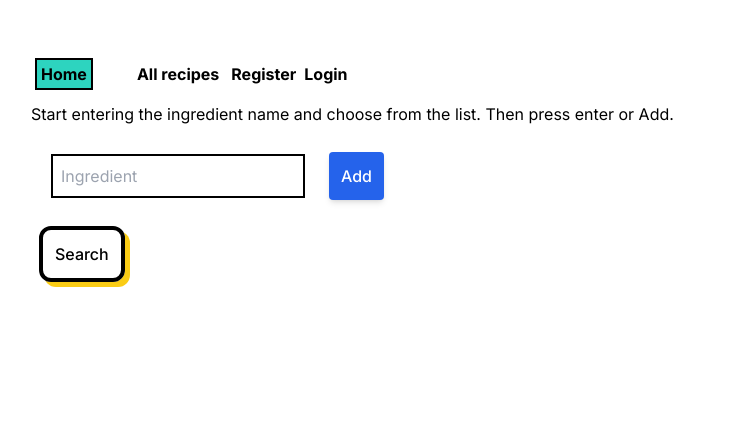
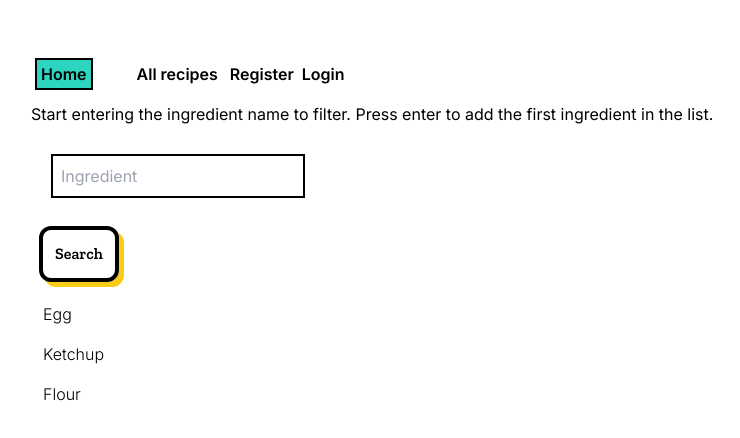
Before and after one commit to bibarsIs/nextjs-recipes, a Next.js app: page / in a window 1280 px wide. Shown: the top 438 px of the page, without its empty margins (67-807 px from the left). Built offline with nearby package versions, Linux system fonts and the light colour scheme.

Commit message:
refactored list items

```diff
--- a/app/layout.tsx
+++ b/app/layout.tsx
@@ -1,18 +1,19 @@
 import './globals.css'
 import React from "react";
-import {Inter} from '@next/font/google'
+import {Inter, Zilla_Slab} from '@next/font/google'
 import Navbar from "../components/Navbar";
 
 const inter = Inter({
     subsets: ['latin'],
+    weight: ['300', '400', '600', '900'],
     variable: '--font-inter',
 })
 
-// not yet working as of december 2022
+//tailwind variable not yet working for me as of december 2022
 /*const zillaSlab = Zilla_Slab({
     subsets: ['latin'],
     variable: '--font-zilla-slab',
-    weight: '300',
+    weight: '400',
 })
 
 const roboto = Roboto({
--- a/app/page.tsx
+++ b/app/page.tsx
@@ -3,7 +3,7 @@ import IngredientSearch from '../components/IngredientSearch'
 export default async function Page() {
     return (
         <div>
-            <h1>Start entering the ingredient name and choose from the list. Then press enter or Add.</h1>
+            <h1>Start entering the ingredient name to filter. Press enter to add the first ingredient in the list.</h1>
             <IngredientSearch></IngredientSearch>
         </div>
     );
--- a/components/AddedIngredient.tsx
+++ /dev/null
@@ -1,7 +0,0 @@
-export default function AddedIngredient({ingredient} : {
-    ingredient: string
-}) {
-    return (
-        <li className='cursor-pointer m-2'>{ingredient}</li>
-    );
-}
--- a/components/IngredientSearch.tsx
+++ b/components/IngredientSearch.tsx
@@ -1,13 +1,13 @@
 'use client'
 import {useForm, SubmitHandler} from "react-hook-form";
 import ButtonBrutal from "./buttons/ButtonBrutal";
-import {useEffect, useState} from "react";
-import AddedIngredient from "./AddedIngredient";
-import Button from "./buttons/Button";
+import React, {useEffect, useState} from "react";
+import IngredientsList from "./ingredientLists/IngredientsList";
+import AddedIngredientsList from "./ingredientLists/AddedIngredientsList";
 
 type Inputs = {
     example: string,
-    exampleRequired: string,
+    ingredient: string,
 };
 
 // fetch ingredients
@@ -21,59 +21,47 @@ async function getIngredients() {
 }
 
 export default function IngredientSearch() {
-    const {register, handleSubmit, formState: {errors}} = useForm<Inputs>();
 
-    const onSubmit: SubmitHandler<Inputs> = data => console.log(data);
-
-    // map ingredients to datalist options\
-    const [ingredients, setIngredients] = useState([])
     useEffect(() => {
         getIngredients().then((data) => {
             setIngredients(data)
         })
     }, [])
 
-    const ingredientsOptions = ingredients.map((ingredient: string): JSX.Element => {
-        return (<option key={ingredient} value={ingredient}/>)
-    })
-
+    // all ingredients fetched from the api
+    const [ingredients, setIngredients] = useState([])
     // addedIngredients used for searching recipes
     const [addedIngredients, setAddedIngredients] = useState<string[]>([])
     // ingredient in the input
     const [ingredient, setIngredient] = useState('')
 
     function findRecipes() {
+    }
+
+    // ingredient input change
+    function handleIngredientChange(event: { target: { value: React.SetStateAction<string>; }; }) {
+        setIngredient(event.target.value)
+    }
+    // adds first filtered ingredient when user presses Enter key for convenience.
+    function addFirstFilteredIngredient(event: React.FormEvent<HTMLFormElement>) {
+        event.preventDefault()
 
     }
 
-    // render
+// render
     return (
         <div>
-            <form onSubmit={handleSubmit(onSubmit)} className=''>
-                {/* include validation with required or other standard HTML validation rules */}
-                {ingredient}
-                <input {...register('exampleRequired', {required: true})} autoComplete='off' placeholder='Ingredient'
+            <form onSubmit={addFirstFilteredIngredient}>
+                <input type='text' autoComplete='off' placeholder='Ingredient'
                        value={ingredient}
-                       onChange={event => setIngredient(event.target.value)}
+                       onChange={handleIngredientChange}
                        list='ingredients'
                        className='p-2 m-4'/>
-                {/* errors will return when field validation fails  */}
-                {errors.exampleRequired && <span>This field is required</span>}
+            </form>
+            <ButtonBrutal type="submit" onClick={findRecipes}>Search</ButtonBrutal>
 
-                <datalist id='ingredients'>
-                    {ingredientsOptions}
-                </datalist>
-                <Button type="submit"
-                        onClick={() => setAddedIngredients([...addedIngredients, ingredient])}>Add</Button>
-
-            </form>
-
-            <ButtonBrutal type="submit" onClick={findRecipes}>Search</ButtonBrutal>
-            <ul className='inline-flex flex-row'>
-                {addedIngredients.map((ingredient) => {
-                    return <AddedIngredient key={ingredient} ingredient={ingredient}></AddedIngredient>
-                })}
-            </ul>
+            <AddedIngredientsList addedIngredients={addedIngredients} setAddedIngredients={setAddedIngredients}></AddedIngredientsList>
+            <IngredientsList ingredients={ingredients} setAddedIngredients={setAddedIngredients}></IngredientsList>
         </div>
 
     );
--- a/components/Navbar.tsx
+++ b/components/Navbar.tsx
@@ -2,7 +2,7 @@ import Link from "next/link";
 
 export default function Navbar() {
     return (
-        <ul className='flex flex-row font-bold'>
+        <ul className='flex flex-row font-semibold'>
             <li className='pr-8'><Link href='/'><span className='border-2 border-black bg-teal-400'>Home</span></Link></li>
 
             <li><Link href='/recipes'>All recipes</Link></li>
--- a/components/buttons/ButtonBrutal.tsx
+++ b/components/buttons/ButtonBrutal.tsx
@@ -1,9 +1,18 @@
 import '../../app/globals.css'
 import React from "react";
+import {Zilla_Slab} from '@next/font/google'
+
+const zillaSlab = Zilla_Slab({
+    subsets: ['latin'],
+    variable: '--font-zilla-slab',
+    weight: ['600'],
+})
 
 export default function ButtonBrutal({type, onClick, children} : {type: "button" | "submit" | "reset" | undefined, onClick :React.MouseEventHandler, children: string}) {
+
+
     return (
-        <button type={type} onClick={onClick} className="font-medium border-4 border-black p-3 m-2 shadow-brutal shadow-yellow-400 rounded-xl">
+        <button type={type} onClick={onClick} className={`${zillaSlab.className} font-medium border-4 border-black p-3 m-2 shadow-brutal shadow-yellow-400 rounded-xl`}>
             {children}
         </button>
     );
--- /dev/null
+++ b/components/ingredientLists/AddedIngredientItem.tsx
@@ -0,0 +1,10 @@
+import React from "react";
+
+export default function AddedIngredientItem({onClick, children}: {
+    onClick: React.MouseEventHandler,
+    children: string
+}) {
+    return (
+        <li onClick={onClick} className={`cursor-pointer font-light m-2`}>{children}</li>
+    );
+}
--- /dev/null
+++ b/components/ingredientLists/AddedIngredientsList.tsx
@@ -0,0 +1,29 @@
+import React from "react";
+import IngredientItem from "./IngredientItem";
+import AddedIngredientItem from "./AddedIngredientItem";
+
+{/*List of ingredients to be added to user's lists*/
+}
+export default function AddedIngredientsList({addedIngredients, setAddedIngredients}: {
+    addedIngredients: string[],
+    setAddedIngredients: React.Dispatch<React.SetStateAction<string[]>>,
+}) {
+
+    // adds ingredient to addedIngredients array
+    function handleRemoveIngredient(ingredient: string, event: React.MouseEvent<Element>) {
+        setAddedIngredients(prevState => {
+            return prevState.includes(ingredient) ? prevState : [...prevState, ingredient]
+        })
+    }
+
+    return (
+        <ul className='inline-flex flex-row'>
+            {addedIngredients.map((ingredient) => {
+                return <AddedIngredientItem onClick={() => {
+                    setAddedIngredients(addedIngredients.filter(word => word !== ingredient))
+                }}
+                                       key={ingredient}>{ingredient}</AddedIngredientItem>
+            })}
+        </ul>
+    )
+}
--- /dev/null
+++ b/components/ingredientLists/IngredientItem.tsx
@@ -0,0 +1,11 @@
+import React from "react";
+
+export default function IngredientItem({onClick, isAdded, children}: {
+    onClick: React.MouseEventHandler,
+    isAdded: boolean,
+    children: string
+}) {
+    return (
+        <li onClick={onClick} className={`cursor-pointer font-light m-2 ${isAdded ? 'line-through' : ''}`}>{children}</li>
+    );
+}
--- /dev/null
+++ b/components/ingredientLists/IngredientsList.tsx
@@ -0,0 +1,29 @@
+import IngredientItem from "./IngredientItem";
+import React, {useEffect, useState} from "react";
+
+{/*List of ingredients to be added to user's lists*/
+}
+export default function IngredientsList({ingredients, setAddedIngredients}: {
+    ingredients: string[],
+    setAddedIngredients: React.Dispatch<React.SetStateAction<string[]>>,
+}) {
+
+    // adds ingredient to addedIngredients array
+    function handleAddIngredient(ingredient: string, event: React.MouseEvent<Element>) {
+        setAddedIngredients(prevState => {
+            return prevState.includes(ingredient) ? prevState : [...prevState, ingredient]
+        })
+    }
+
+
+    const [isAdded, setIsAdded] = useState(false)
+    return (
+        <ul>
+            {ingredients.map((ingredient) => {
+                return <IngredientItem onClick={(event) => handleAddIngredient(ingredient, event)}
+                                       isAdded={isAdded}
+                                       key={ingredient}>{ingredient}</IngredientItem>
+            })}
+        </ul>
+    )
+}
--- a/package.json
+++ b/package.json
@@ -19,6 +19,7 @@
     "react": "18.2.0",
     "react-dom": "18.2.0",
     "react-hook-form": "^7.41.2",
+    "react-select": "^5.7.0",
     "typescript": "4.9.4"
   },
   "devDependencies": {
--- a/tailwind.config.js
+++ b/tailwind.config.js
@@ -11,9 +11,10 @@ module.exports = {
         brutal: '5px 5px',
       },
       fontFamily: {
-        sans: ['var(--font-inter)'],
+
+        sans: ['var(--font-inter)'], // doesn't seem to work yet
         serif: ['var(--font-zilla-slab)'],
-        roboto: ['var(--font-roboto)'],
+        // roboto: ['var(--font-roboto)'],
       }
     },
   },
```
Also changed, not shown: 1 other file (tests, documents, lock files or other folders).
